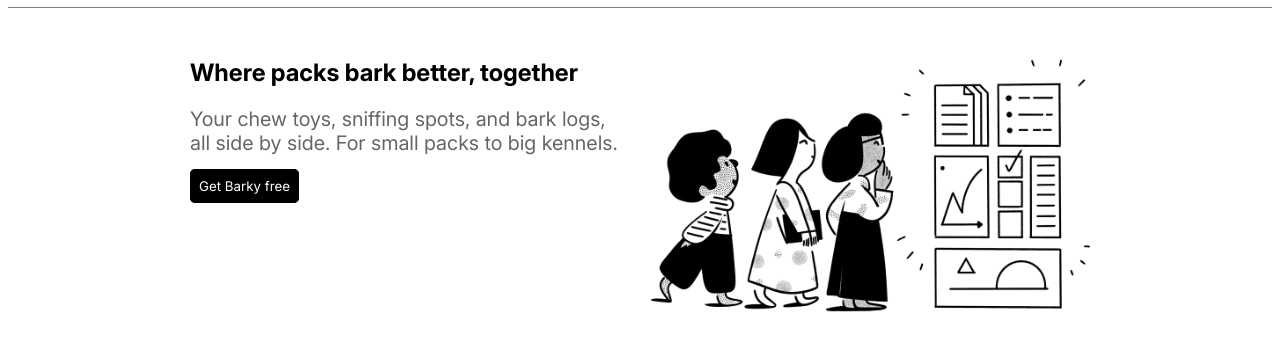
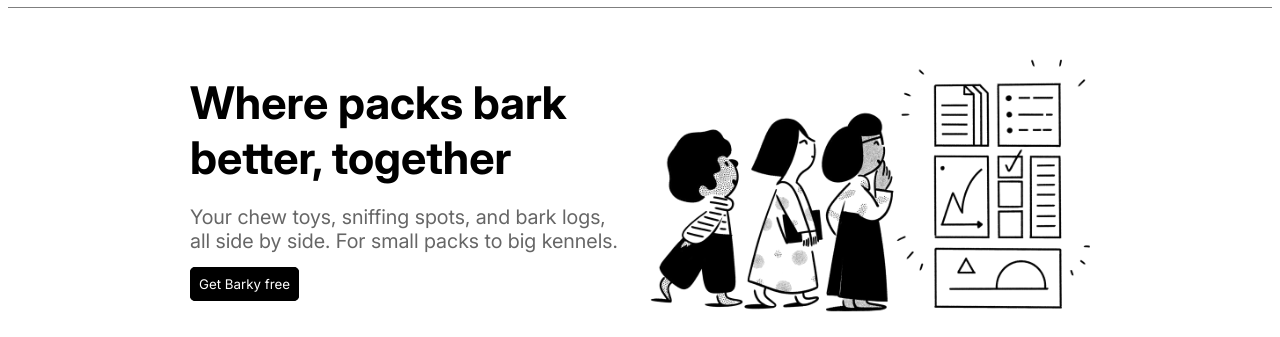
Before and after one commit to jiji-98/DDU1_projekt, a plain HTML site: page html/ddu1_projekt.html in a window 1280 px wide. Shown: the part 45-382 px from the top of the page. Drawn offline with Linux system fonts and the light colour scheme.

Commit message:
Storlek på h1 ändrades
Kommer nog behöva ändras igen då jag testar mig fram med det vi fick i instruktionerna.

```diff
--- a/css/ddu1_projekt.css
+++ b/css/ddu1_projekt.css
@@ -78,7 +78,7 @@
 
 /* SECTION HERO*/
 
-/* SECTION HERO*//*FIXA, FLYTTA KNAPP NER, MER BREDD PÅ SIDORNA, ÄNDRA FÄRG PÅ P*/
+/* SECTION HERO*/
 /*FIXA, FLYTTA KNAPP NER, MER BREDD PÅ SIDORNA, ÄNDRA FÄRG PÅ P*/
 
 #hero {
@@ -99,8 +99,8 @@
     height: auto;
 }
 
-#hero_left h2 {
-    font-size: 50px;
+#hero_left h1 {
+    font-size: 45px;
     margin-bottom: 0;
 }
 
```
